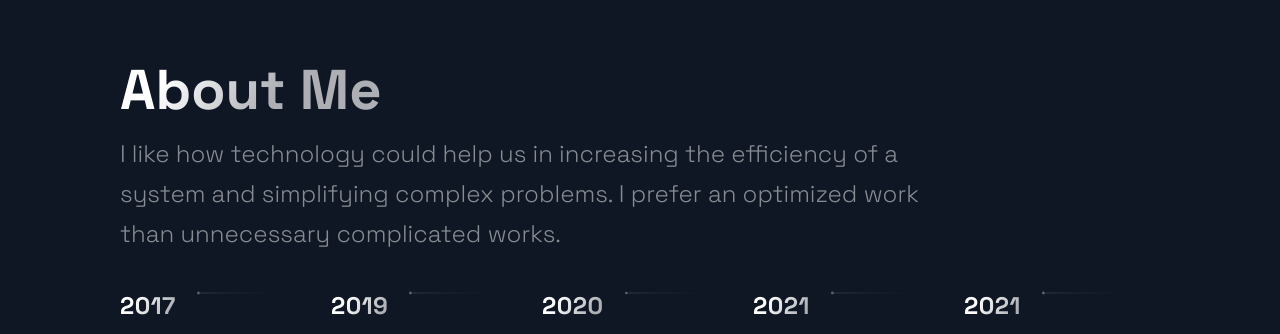
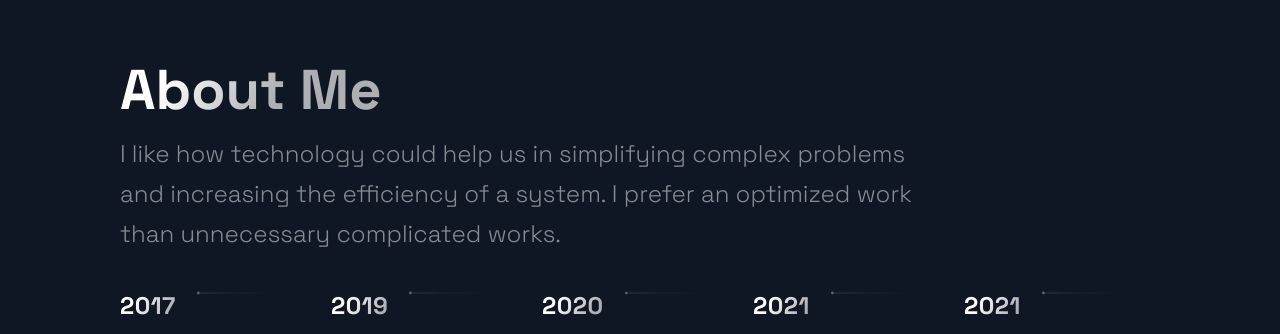
Before and after one commit to chrishadrian/personal-website, a Next.js app: page / in a window 1280 px wide. Shown: the part 3040-3374 px from the top of the page. Built offline with nearby package versions, Linux system fonts and the light colour scheme.

Commit message:
Update TimeLine.js

```diff
--- a/src/components/TimeLine/TimeLine.js
+++ b/src/components/TimeLine/TimeLine.js
@@ -46,7 +46,7 @@ const Timeline = () => {
     <Section id="about">
       <SectionTitle>About Me</SectionTitle>
       <SectionText>
-      I like how technology could help us in increasing the efficiency of a system and simplifying complex problems. I prefer an optimized work than unnecessary complicated works. </SectionText>
+      I like how technology could help us in simplifying complex problems and increasing the efficiency of a system. I prefer an optimized work than unnecessary complicated works. </SectionText>
       <CarouselContainer ref={carouselRef} onScroll={handleScroll}>
         <>
           {TimeLineData.map((item, index) => (
```
